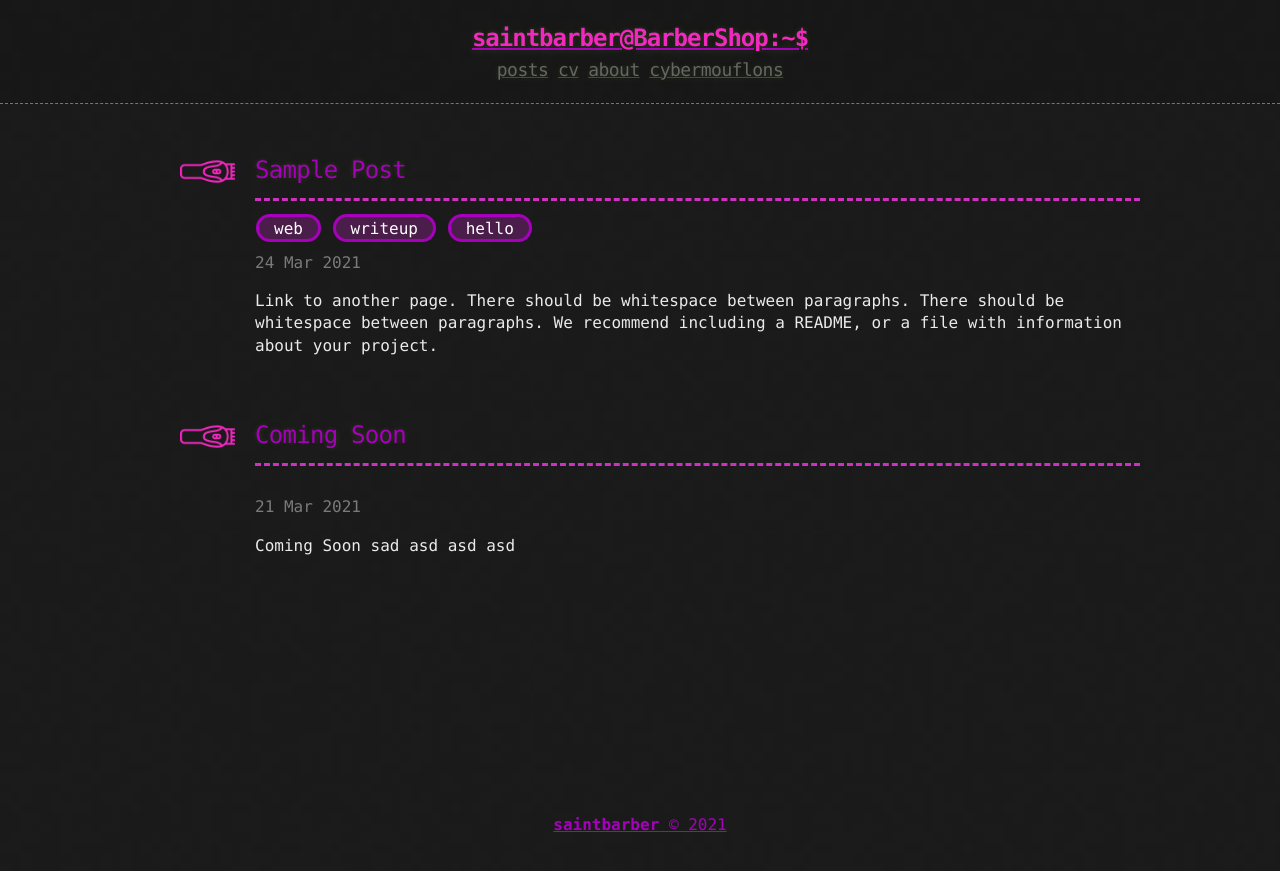
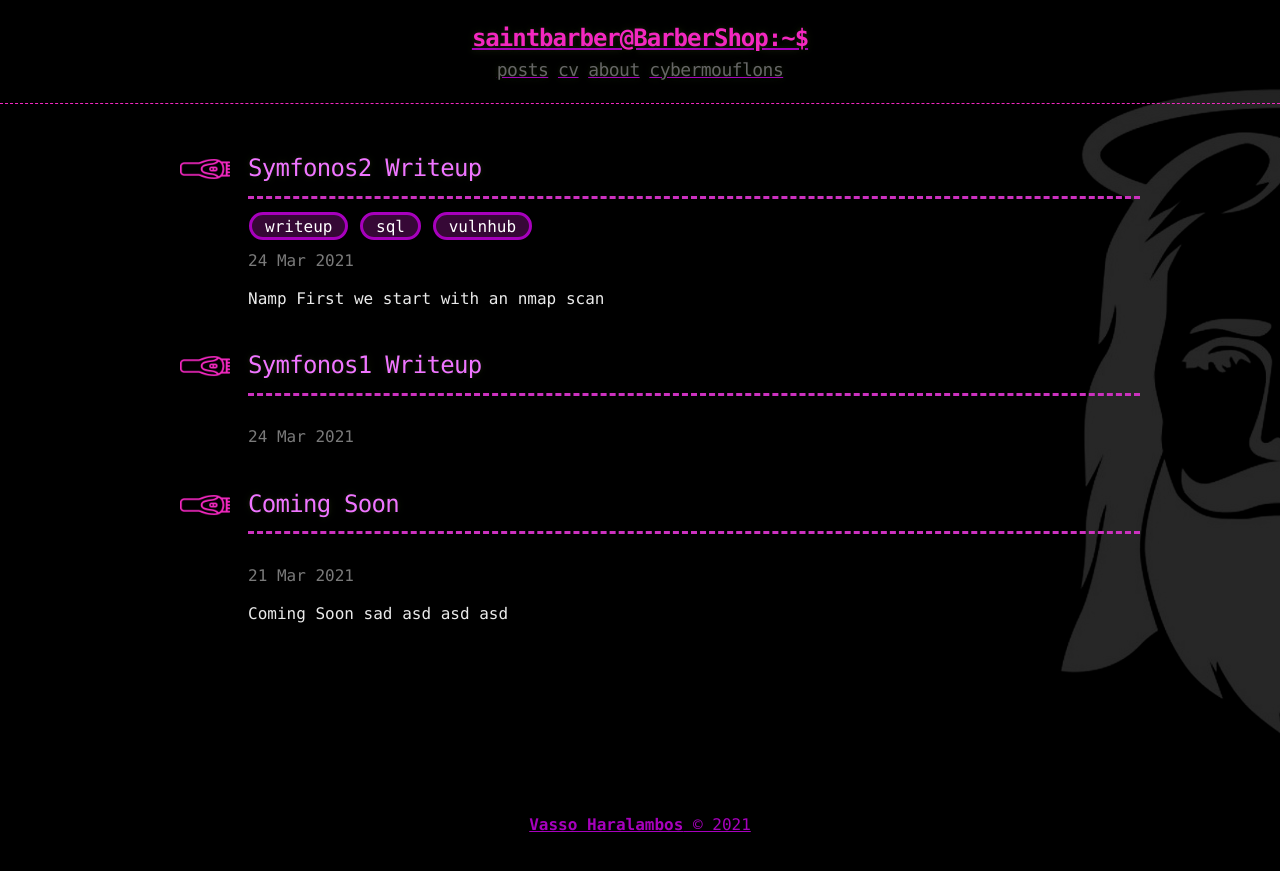
Before and after one commit to saintbarber/saintbarber.github.io, a Jekyll site: the page built from index.html, in a window 1280 px wide. Shown: the top 871 px of the page. Built offline with Jekyll 4.4.1, drawn with Linux system fonts in a browser that asks for light colours; the list of posts is cut into pages by our own code.

Commit message:
changed background and fixed hr

```diff
--- a/_config.yml
+++ b/_config.yml
@@ -28,5 +28,5 @@ plugins:
   - jekyll-sitemap
 
 # Custom variables
-owner : "saintbarber"
+owner : "Vasso Haralambos"
 year : "2020"
--- a/_includes/header.html
+++ b/_includes/header.html
@@ -1,8 +1,8 @@
 <header>
   <div>
     <a href="{{ "/" | prepend: site.baseurl | replace: '//', '/' }}">
-    {% assign owner_first_name = site.owner | split: " " %}
-    <h1>{{ owner_first_name[0] | downcase }}@BarberShop:~$</h1>
+    {% assign author_name = site.author.name | split: " " %}
+    <h1>{{ author_name[0] | downcase }}@BarberShop:~$</h1>
     </a>
     <div class="header-links">
       {% include links.html %}
--- a/_layouts/post.html
+++ b/_layouts/post.html
@@ -4,7 +4,11 @@ layout: default
 
 <article>
   <h1>{{ page.title }}</h1>
-  <time datetime="{{ page.date | date_to_xmlschema }}" class="by-line">{{ page.date | date_to_string }}</time>
+  {%for tag in page.tags%}
+    <div class="tag">{{ tag }}</div>
+  {% endfor%}
+  <br>
+  <time class="time-title" datetime="{{ page.date | date_to_xmlschema }}" class="by-line">{{ page.date | date_to_string }}</time>
   <hr>
   {{ content }}
 </article>
--- a/_posts/2021-03-24-Sample-Post.md
+++ /dev/null
@@ -1,10 +0,0 @@
----
-title: Sample Post
-tags: web writeup hello
----
-
-[Link to another page](another-page).
-
-There should be whitespace between paragraphs.
-
-There should be whitespace between paragraphs. We recommend including a README, or a file with information about your project.
--- /dev/null
+++ b/_posts/2021-03-24-Symfonos1-Writeup.md
@@ -0,0 +1,4 @@
+---
+title: Symfonos1 Writeup
+tags:
+---
--- /dev/null
+++ b/_posts/2021-03-24-Symfonos2-Writeup.md
@@ -0,0 +1,8 @@
+---
+title: Symfonos2 Writeup
+tags: writeup sql vulnhub
+---
+
+# Namp
+
+First we start with an nmap scan
--- a/_sass/base.scss
+++ b/_sass/base.scss
@@ -7,14 +7,15 @@
 
 $body-background: $cod-grey !default;
 $body-foreground: $gallery !default;
-$header: $conifer !default;
+$header: $light_pink !default;
 $blockquote-color: $silver-chalice !default;
 $blockquote-border: $dove-grey !default;
+
 
 body {
   margin: 0;
   padding: 0;
-  background: $body-background url("../assets/bkg.png") 0 0;
+  background: $body-background url("../assets/wallpaper.png") center;
   color: $body-foreground;
   font-size: 16px;
   line-height: 1.5;
@@ -144,15 +145,15 @@ dt {
 //   list-style-image:url('../assets/bullet.png');
 // }
 
-ul li {
-	margin: 0;
-	padding: 10px 0 36px 75px;
-	list-style: none;
-	background-image: url("../assets/bullet.png");
-	background-repeat: no-repeat;
-	background-position: left top center;
-	background-size: 55px;
-}
+// ul li {
+// 	margin: 0;
+// 	padding: 0 0 0 50px;
+// 	list-style: none;
+// 	background-image: url("../assets/bullet.png");
+// 	background-repeat: no-repeat;
+// 	background-position: left top center;
+// 	background-size: 55px;
+// }
 
 
 blockquote {
@@ -295,7 +296,7 @@ a:active, a:focus {
   background-color: #ff29ff36;
   border: none;
   color: #ffffff;
-  padding: 1px 15px;
+  padding: 1px 13px;
   text-align: center;
   text-decoration: none;
   display: inline-block;
@@ -320,10 +321,20 @@ a:active, a:focus {
   border-bottom: 3px dashed $light_pink;
 }
 
+.list-title {
+	margin: 0;
+	padding: 8px 0 15px 68px;
+	list-style: none;
+	background-image: url("../assets/bullet.png");
+	background-repeat: no-repeat;
+	background-position: left top center;
+	background-size: 50px;
+}
+
 
 //Remove underline from link
 .title {
   text-decoration: none;
-  // margin-bottom: -1000px;
+  color: #ef75ff
 
 }
--- a/index.html
+++ b/index.html
@@ -4,7 +4,7 @@ layout: default
 
 <ul>
     {% for post in paginator.posts %}
-      <li>
+      <li class="list-title">
           <h2><a class="title" href="{{ post.url | prepend: site.baseurl | replace: '//', '/' }}">{{ post.title }}</a></h2>
           <hr class="hr-title">
           {%for tag in post.tags%}
```
